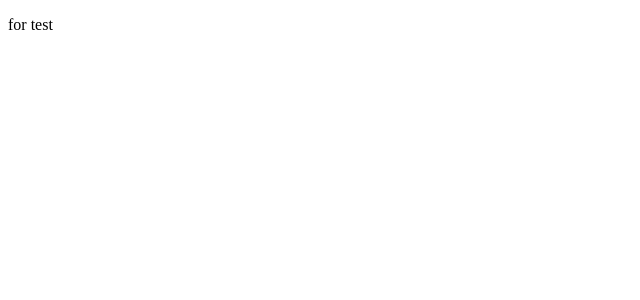
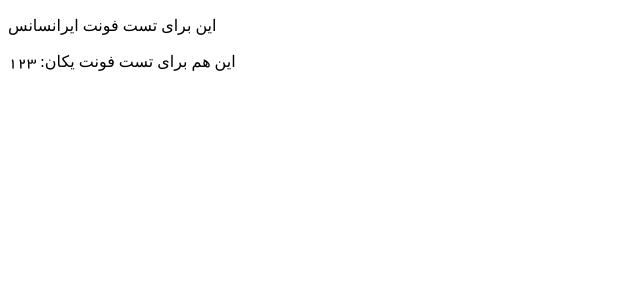
Before and after one commit to hamidrezabasiri/hamid-and-babak, a PHP site: page / in a window 1280 px wide. Before the commit the part shown is almost empty. Shown: the top 300 px of the page, without its empty margins (0-640 px from the left). Run offline with PHP 8.4, Linux system fonts and the light colour scheme.

Commit message:
added a font_imports css page

```diff
--- /dev/null
+++ b/CSS/font_imports.css
@@ -0,0 +1,14 @@
+@font-face {
+    src: url(../FONTS/IRANSansWeb_Bold.ttf);
+    font-family: "iranSans";
+}
+@font-face {
+    src: url(../FONTS/yekannumbers-regular.woff);
+    font-family: "Yekan";
+}
+.Yekan {
+    font-family: "Yekan";
+}
+.IranSans {
+    font-family: "iranSans";
+}
--- a/index.php
+++ b/index.php
@@ -3,11 +3,13 @@
 <head>
     <meta charset="UTF-8">
     <meta name="viewport" content="width=device-width, initial-scale=1.0">
+    <link rel="stylesheet" href="CSS/font_imports.css">
     <title>for test</title>
 </head>
 <body>
     <section>
-        <p>for test</p>
+        <p class="iranSans" >این برای تست فونت ایرانسانس</p>
+        <p class="iranSans">این هم برای تست فونت یکان: <span class='Yekan'>123</span></p>
     </section>
 </body>
 </html>
```
Also changed, not shown: FONTS/yekannumbers-regular.woff (added).
